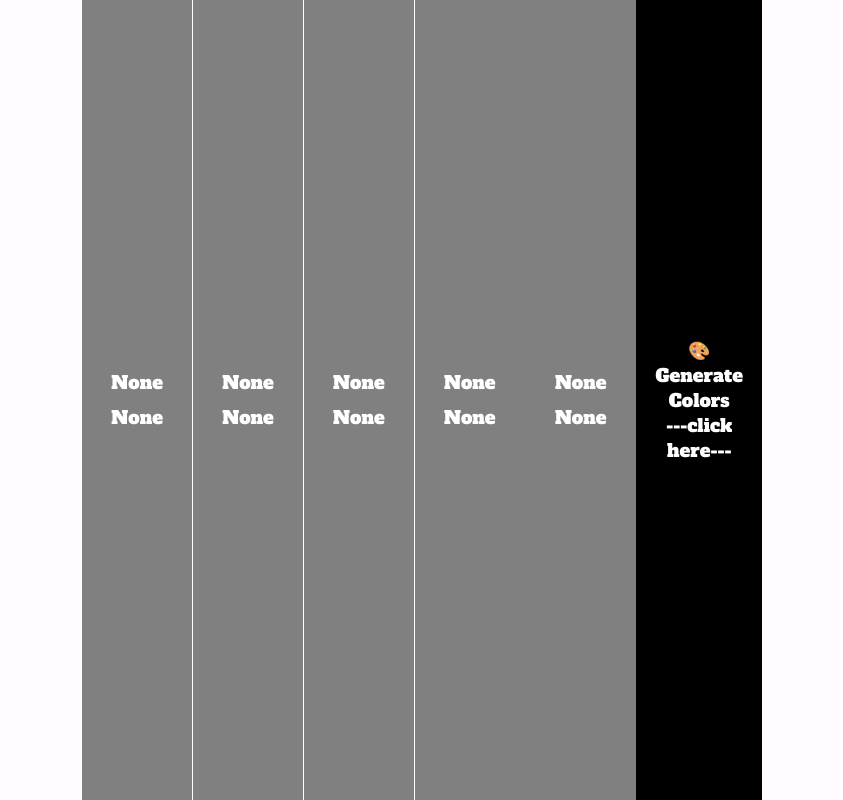
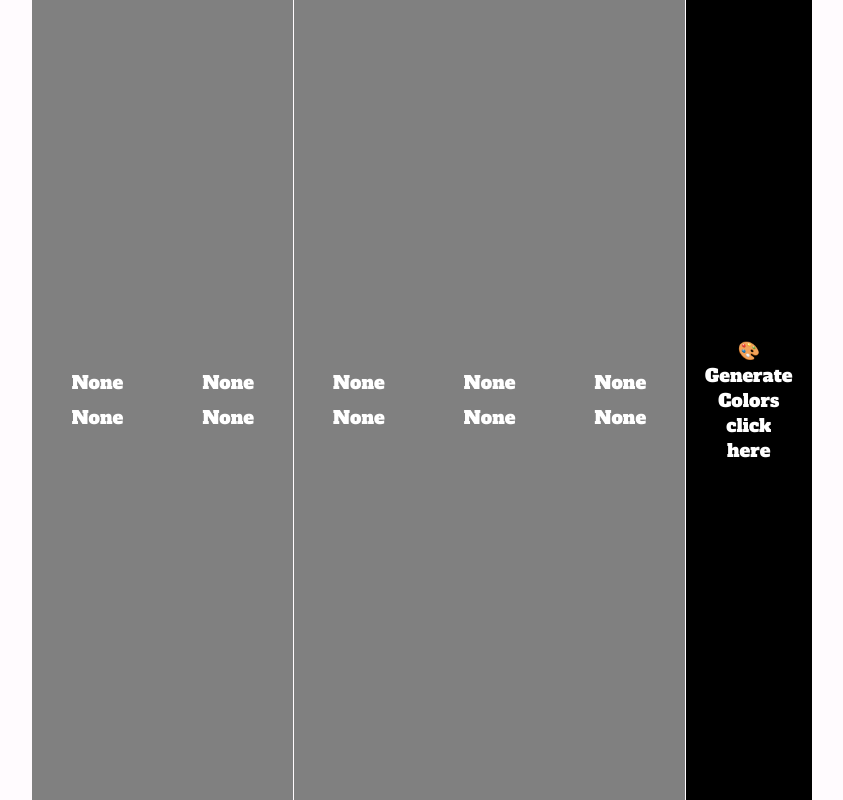
Before and after one commit to ImHarsh11/color-generator, a plain HTML site: page index.html in a window 1280 px wide. Shown: the whole page, without its empty margins (218-1061 px from the left). Drawn offline with Linux system fonts and the light colour scheme.

Commit message:
Update index.html

```diff
--- a/index.html
+++ b/index.html
@@ -51,7 +51,7 @@
         </div>
     </div>
     <div class="btn">
-        <button id="btnForGenerator">🎨 Generate Colors <br>---click here---</button>
+        <button id="btnForGenerator">🎨 Generate Colors click here</button>
     </div>
     </div>
   </body>
```
